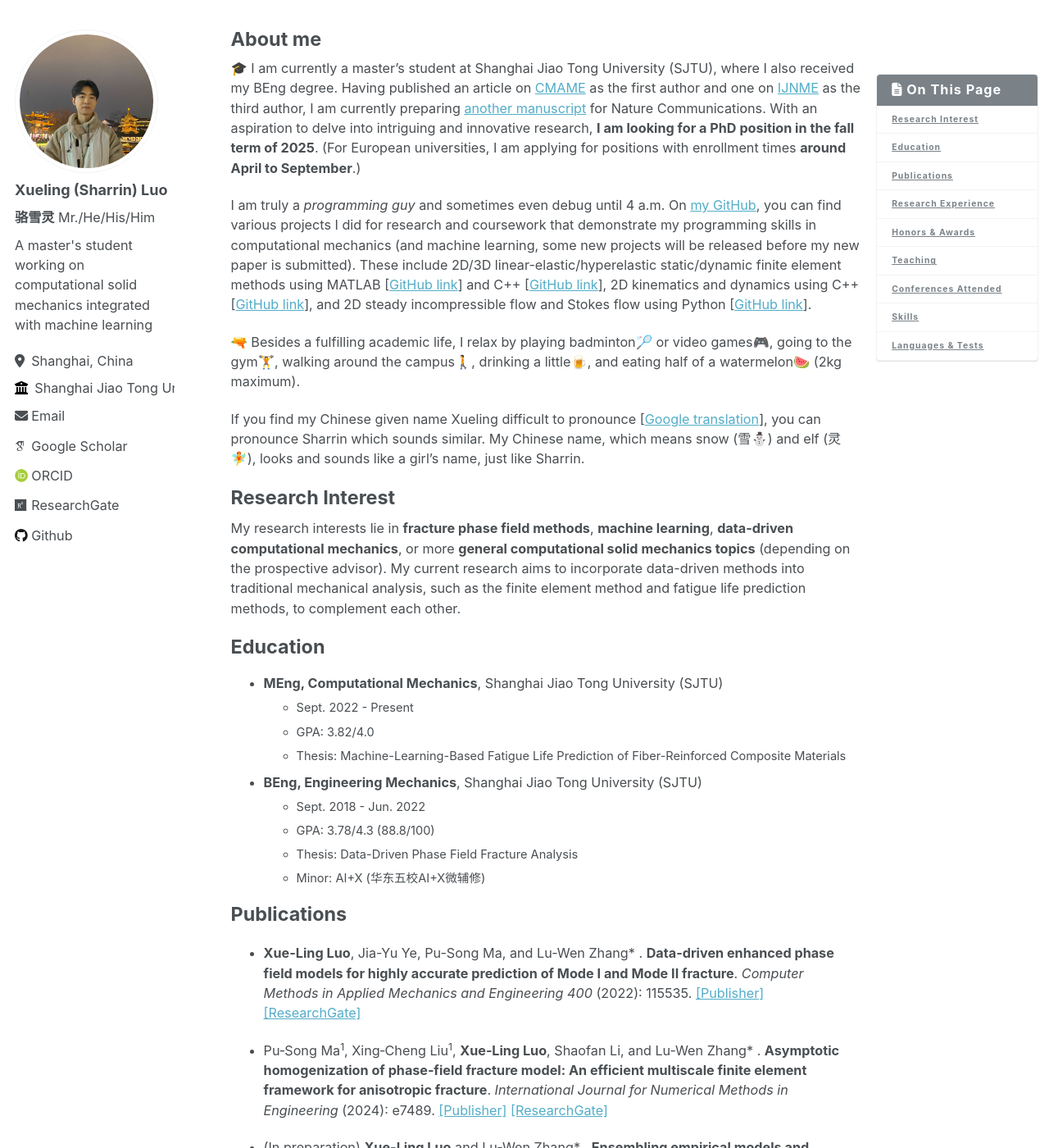
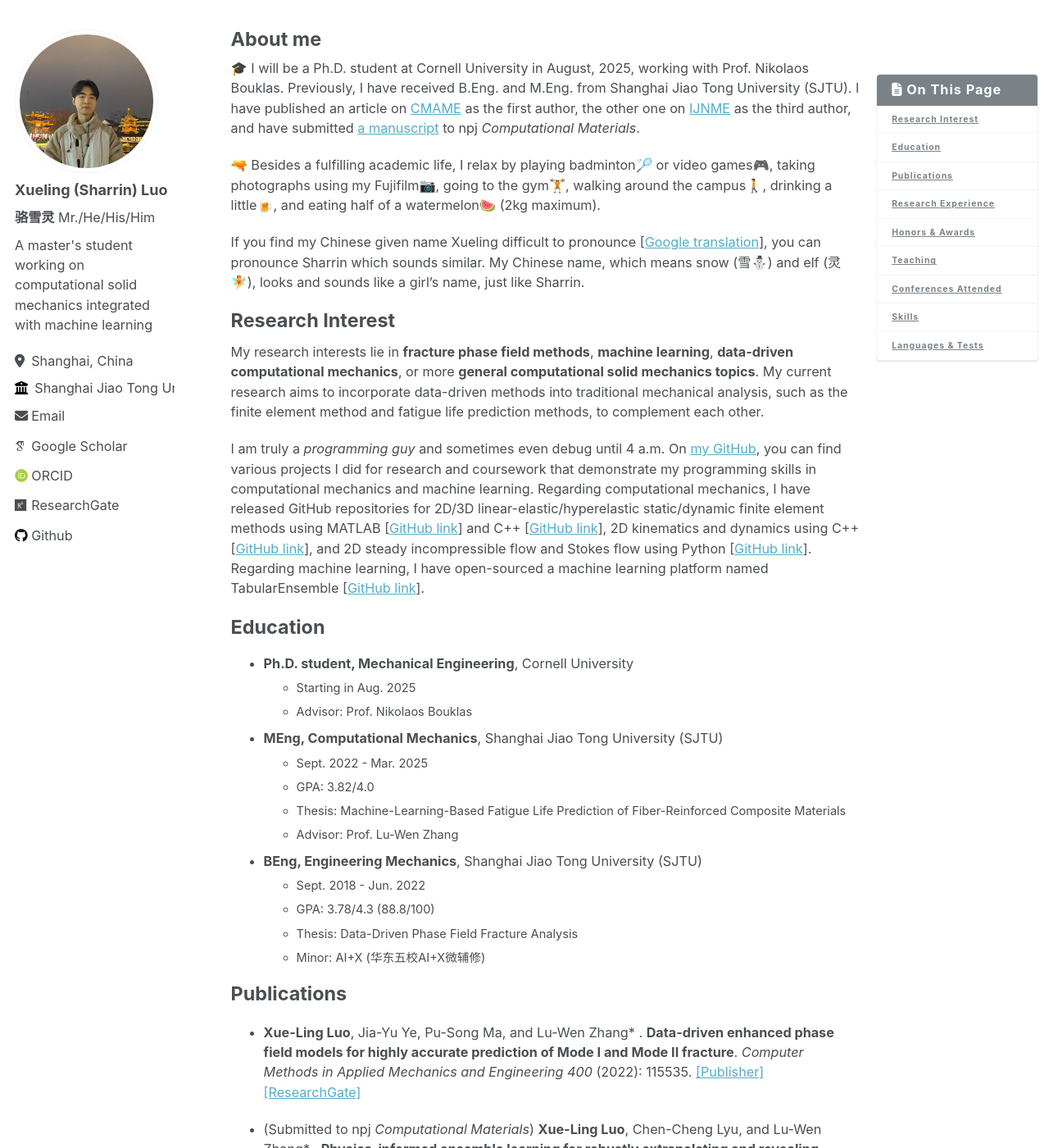
Before and after one commit to LuoXueling/luoxueling.github.io, a Jekyll site: the page built from _pages/about.md, in a window 1280 px wide and 1400 px high. Shown: the whole window at 82% size. Built offline with Jekyll 4.4.1, drawn with Linux system fonts in a browser that asks for light colours; some web fonts are replaced; some of the changed text lies outside the part shown.

Commit message:
Update after admission

```diff
--- a/_pages/about.md
+++ b/_pages/about.md
@@ -10,25 +10,28 @@ redirect_from:
   - /about.html
 ---
 
-🎓 I am currently a master's student at Shanghai Jiao Tong University (SJTU), where I also received my BEng degree. Having published an article on [CMAME](#pub-2022-data-driven) as the first author and one on [IJNME](#pub-2024-multiscale) as the third author, I am currently preparing [another manuscript](#pub-2024-piml) for Nature Communications. With an aspiration to delve into intriguing and innovative research, **I am looking for a PhD position in the fall term of 2025**. (For European universities, I am applying for positions with enrollment times **around April to September**.)
+🎓 I will be a Ph.D. student at Cornell University in August, 2025, working with Prof. Nikolaos Bouklas. Previously, I have received B.Eng. and M.Eng. from Shanghai Jiao Tong University (SJTU). I have published an article on [CMAME](#pub-2022-data-driven) as the first author, the other one on [IJNME](#pub-2024-multiscale) as the third author, and have submitted [a manuscript](#pub-2024-piml) to npj *Computational Materials*.
 
-I am truly a *programming guy* and sometimes even debug until 4 a.m. On [my GitHub](https://github.com/LuoXueling), you can find various projects I did for research and coursework that demonstrate my programming skills in computational mechanics (and machine learning, some new projects will be released before my new paper is submitted). These include 2D/3D linear-elastic/hyperelastic static/dynamic finite element methods using MATLAB [[GitHub link](https://github.com/LuoXueling/FiniteElementMethodAndQuasicontinuumFracture)] and C++ [[GitHub link](https://github.com/LuoXueling/FiniteElementMethodForBeamAndTrussStructures)], 2D kinematics and dynamics using C++ [[GitHub link](https://github.com/LuoXueling/ComputationalKinematicsDynamicsOfMechanicalSystems)], and 2D steady incompressible flow and Stokes flow using Python [[GitHub link](https://github.com/LuoXueling/ComputationalFluidMechanicsSimpleExamples)].
-
-
-🔫 Besides a fulfilling academic life, I relax by playing badminton🏸 or video games🎮, going to the gym🏋️, walking around the campus🚶, drinking a little🍺, and eating half of a watermelon🍉 (2kg maximum).
+🔫 Besides a fulfilling academic life, I relax by playing badminton🏸 or video games🎮, taking photographs using my Fujifilm📷, going to the gym🏋️, walking around the campus🚶, drinking a little🍺, and eating half of a watermelon🍉 (2kg maximum).
 
 If you find my Chinese given name Xueling difficult to pronounce [[Google translation](https://translate.google.com/?sl=auto&tl=en&text=%E9%9B%AA%E7%81%B5&op=translate)], you can pronounce Sharrin which sounds similar. My Chinese name, which means snow (雪⛄) and elf (灵🧚), looks and sounds like a girl's name, just like Sharrin.
 
 # Research Interest
 
-My research interests lie in **fracture phase field methods**, **machine learning**, **data-driven computational mechanics**, or more **general computational solid mechanics topics** (depending on the prospective advisor). My current research aims to incorporate data-driven methods into traditional mechanical analysis, such as the finite element method and fatigue life prediction methods, to complement each other.
+My research interests lie in **fracture phase field methods**, **machine learning**, **data-driven computational mechanics**, or more **general computational solid mechanics topics**. My current research aims to incorporate data-driven methods into traditional mechanical analysis, such as the finite element method and fatigue life prediction methods, to complement each other.
+
+I am truly a *programming guy* and sometimes even debug until 4 a.m. On [my GitHub](https://github.com/LuoXueling), you can find various projects I did for research and coursework that demonstrate my programming skills in computational mechanics and machine learning. Regarding computational mechanics, I have released GitHub repositories for 2D/3D linear-elastic/hyperelastic static/dynamic finite element methods using MATLAB [[GitHub link](https://github.com/LuoXueling/FiniteElementMethodAndQuasicontinuumFracture)] and C++ [[GitHub link](https://github.com/LuoXueling/FiniteElementMethodForBeamAndTrussStructures)], 2D kinematics and dynamics using C++ [[GitHub link](https://github.com/LuoXueling/ComputationalKinematicsDynamicsOfMechanicalSystems)], and 2D steady incompressible flow and Stokes flow using Python [[GitHub link](https://github.com/LuoXueling/ComputationalFluidMechanicsSimpleExamples)]. Regarding machine learning, I have open-sourced a machine learning platform named TabularEnsemble [[GitHub link](https://github.com/LuoXueling/tabular_ensemble)].
 
 # Education
 
+* **Ph.D. student, Mechanical Engineering**, Cornell University
+  * Starting in Aug. 2025
+  * Advisor: Prof. Nikolaos Bouklas
 * **MEng, Computational Mechanics**, Shanghai Jiao Tong University (SJTU)
-  * Sept. 2022 - Present
+  * Sept. 2022 - Mar. 2025
   * GPA: 3.82/4.0
   * Thesis: Machine-Learning-Based Fatigue Life Prediction of Fiber-Reinforced Composite Materials
+  * Advisor: Prof. Lu-Wen Zhang
 * **BEng, Engineering Mechanics**, Shanghai Jiao Tong University (SJTU)
   * Sept. 2018 - Jun. 2022
   * GPA: 3.78/4.3 (88.8/100)
@@ -40,14 +43,16 @@ My research interests lie in **fracture phase field methods**, **machine learnin
 <a name="pub-2022-data-driven"></a>
 * **Xue-Ling Luo**, Jia-Yu Ye, Pu-Song Ma, and Lu-Wen Zhang* . **Data-driven enhanced phase field models for highly accurate prediction of Mode I and Mode II fracture**. *Computer Methods in Applied Mechanics and Engineering 400* (2022): 115535. [[Publisher]](https://www.sciencedirect.com/science/article/pii/S004578252200531X) [[ResearchGate]](https://www.researchgate.net/publication/363156166_Data-driven_enhanced_phase_field_models_for_highly_accurate_prediction_of_Mode_I_and_Mode_II_fracture)
 
+<a name="pub-2024-piml"></a>
+* (Submitted to npj *Computational Materials*) **Xue-Ling Luo**, Chen-Cheng Lyu, and Lu-Wen Zhang* . **Physics-informed ensemble learning for robustly extrapolating and
+revealing fatigue life of composites**.
+
 <a name="pub-2024-multiscale"></a>
 * Pu‐Song Ma<sup>1</sup>, Xing‐Cheng Liu<sup>1</sup>, **Xue‐Ling Luo**, Shaofan Li, and Lu‐Wen Zhang* . **Asymptotic homogenization of phase‐field fracture model: An efficient multiscale finite element framework for anisotropic fracture**. *International Journal for Numerical Methods in Engineering* (2024): e7489. [[Publisher]](https://onlinelibrary.wiley.com/doi/abs/10.1002/nme.7489) [[ResearchGate]](https://www.researchgate.net/publication/379517633_Asymptotic_homogenization_of_phase-field_fracture_model_An_efficient_multiscale_finite_element_framework_for_anisotropic_fracture)
 
-<a name="pub-2024-piml"></a>
-* (In preparation) **Xue-Ling Luo** and Lu-Wen Zhang* . **Ensembling empirical models and machine learning: An example of fatigue life prediction of fiber-reinforced composites**. [Will be uploaded to arXiv before submission]
-
 <a name="pub-2024-gan"></a>
 * (In preparation) Zhichao Li, **Xue-Ling Luo**, Qu Chen, Jun Cai, and Jinwei Dong. **Geospatial cloud computing and deep learning for large-scale infectious disease data reconstruction**.
+
 
 
 # Research Experience
@@ -63,7 +68,7 @@ My research interests lie in **fracture phase field methods**, **machine learnin
 * **Physics-Informed Machine Learning for Fatigue Life Prediction**
   * **Period**: Sept. 2022 – Present (as a master's student)
   * **Supervisor**: Prof. Luwen Zhang (SJTU)
-  * **Role**: (1st author of [Publication in preparation](#pub-2024-piml)) Proposed an ensemble learning framework facilitating both empirical formulations and machine learning models ([Source code and data](https://github.com/LuoXueling/ENSEMBLE/tree/publication) that will be released before submission); proposed a Transformer-based model to consider the lay-up sequences of fiber-reinforced composites; constructed a benchmark platform of machine learning models for tabular prediction in Python ([TabularEnsemble](https://github.com/LuoXueling/tabular_ensemble)).
+  * **Role**: (1st author of [Publication submitted](#pub-2024-piml)) Proposed an ensemble learning framework facilitating both empirical formulations and machine learning models ([Source code and data](https://github.com/LuoXueling/ENSEMBLE/tree/publication) that will be released before submission); proposed a Transformer-based model to consider the lay-up sequences of fiber-reinforced composites; constructed a benchmark platform of machine learning models for tabular prediction in Python ([TabularEnsemble](https://github.com/LuoXueling/tabular_ensemble)).
 * **Multiscale Fracture Phase Field Method**
   * **Period**: Sept. 2022 – Mar. 2024 (as a bachelor's & master's student)
   * **Supervisors**: Prof. Luwen Zhang (SJTU) & Prof. Shaofan Li (UC Berkeley)
```
